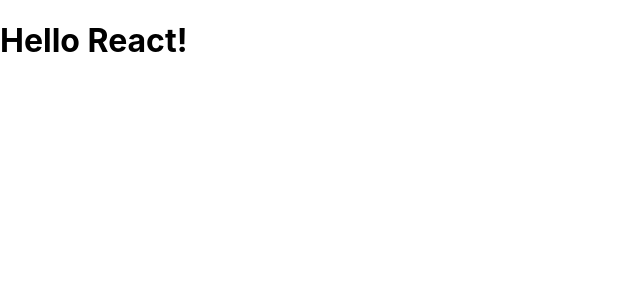
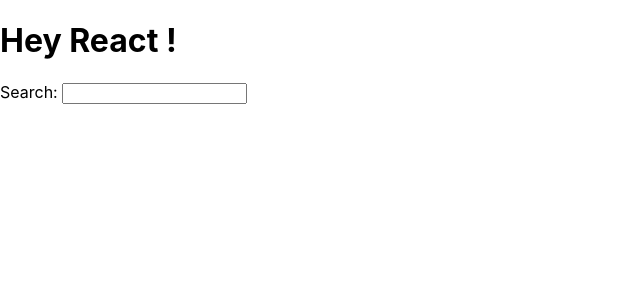
Before and after one commit to onursurme/hacker-stories, a React (Create React App) app: page / in a window 1280 px wide. Shown: the top 300 px of the page, without its empty margins (0-640 px from the left). Built offline with nearby package versions, Linux system fonts and the light colour scheme.

Commit message:
curly braces arasındaki ikililerin kullanımı

```diff
--- a/src/App.js
+++ b/src/App.js
@@ -1,8 +1,17 @@
-const title='React';
+const welcome = {
+  greeting: 'Hey',
+  title: 'React',
+}
+
 function App() {
   return (
     <div>
-      <h1>Hello {title}!</h1>
+      <h1>
+        {welcome.greeting} {welcome.title} !
+      </h1>
+
+      <label htmlFor="search">Search: </label>
+      <input id="search" type="text" />
     </div>
   );
 }
```
